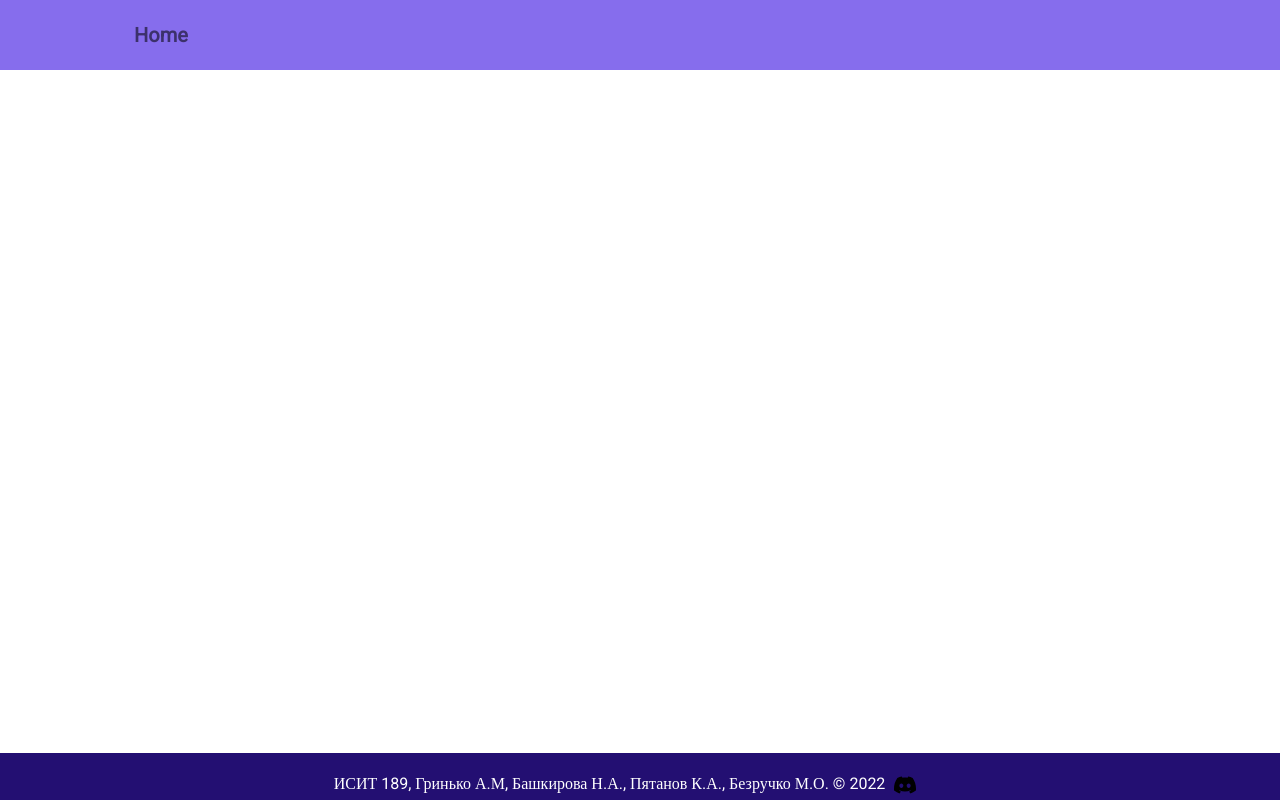
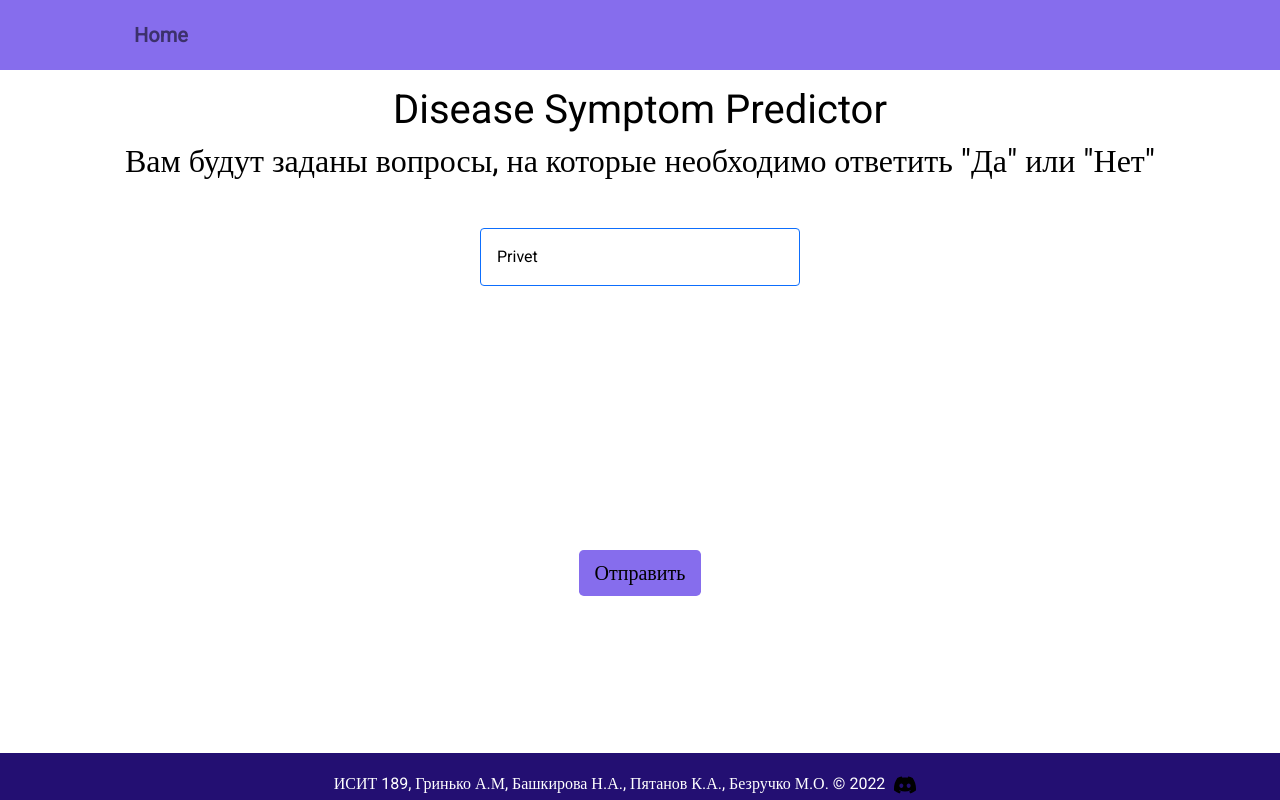
Before and after one commit to GODTHOMASZ/Disease-Symptom-Predictor, a React (Create React App) app: page /analysis in a window 1280 px wide. Built offline with nearby package versions, Linux system fonts and the light colour scheme; some icons are missing; a web font is replaced by a local one.

Commit message:
analysis фронт
сделал фронт

```diff
--- a/package.json
+++ b/package.json
@@ -39,5 +39,8 @@
       "last 1 firefox version",
       "last 1 safari version"
     ]
+  },
+  "devDependencies": {
+    "@iconify/react": "^3.2.0"
   }
 }
--- a/src/pages/analysis.js
+++ b/src/pages/analysis.js
@@ -1,13 +1,38 @@
 import React, {lazy, Suspense } from "react";
 import 'bootstrap/dist/css/bootstrap.min.css';
 import '../App.css';
+import { Icon } from '@iconify/react';
+import { Button } from 'react-bootstrap';
+import * as ROUTES from '../constants/routes';
+
+
 
 export default function Main() {
 
   return (
+  <div>
+     <div>
+           <h1 className="text-center mt-3 mb-2">Disease Symptom Predictor</h1>
+           <h2 className="text-center mt-1 mb-2">Вам будут заданы вопросы, на которые необходимо ответить "Да" или "Нет"</h2>
+      </div>
 
-
-  <div>
+       <div className="border border-primary rounded w-25 p-3 mx-auto mt-5">
+        <span className="center">Privet</span>
+      </div>
+      <div class="d-flex justify-content-around mt-5">
+        <div>
+        <Icon  icon="akar-icons:thumbs-up" width="200" height="200"  />
+        </div>
+        <div>
+        <Icon  icon="bi:question-lg" width="200" height="200"  />
+        </div>
+        <div>
+        <Icon  icon="akar-icons:thumbs-down" width="200" height="200"  />
+        </div>
+      </div>
+      <div className='text-center '>
+      <Button className="button mt-3 btn-lg" href={ROUTES.MAIN}>Отправить</Button>
+      </div>
     </div>
   );
 }
```
Also changed, not shown: 1 other file (tests, documents, lock files or other folders).
